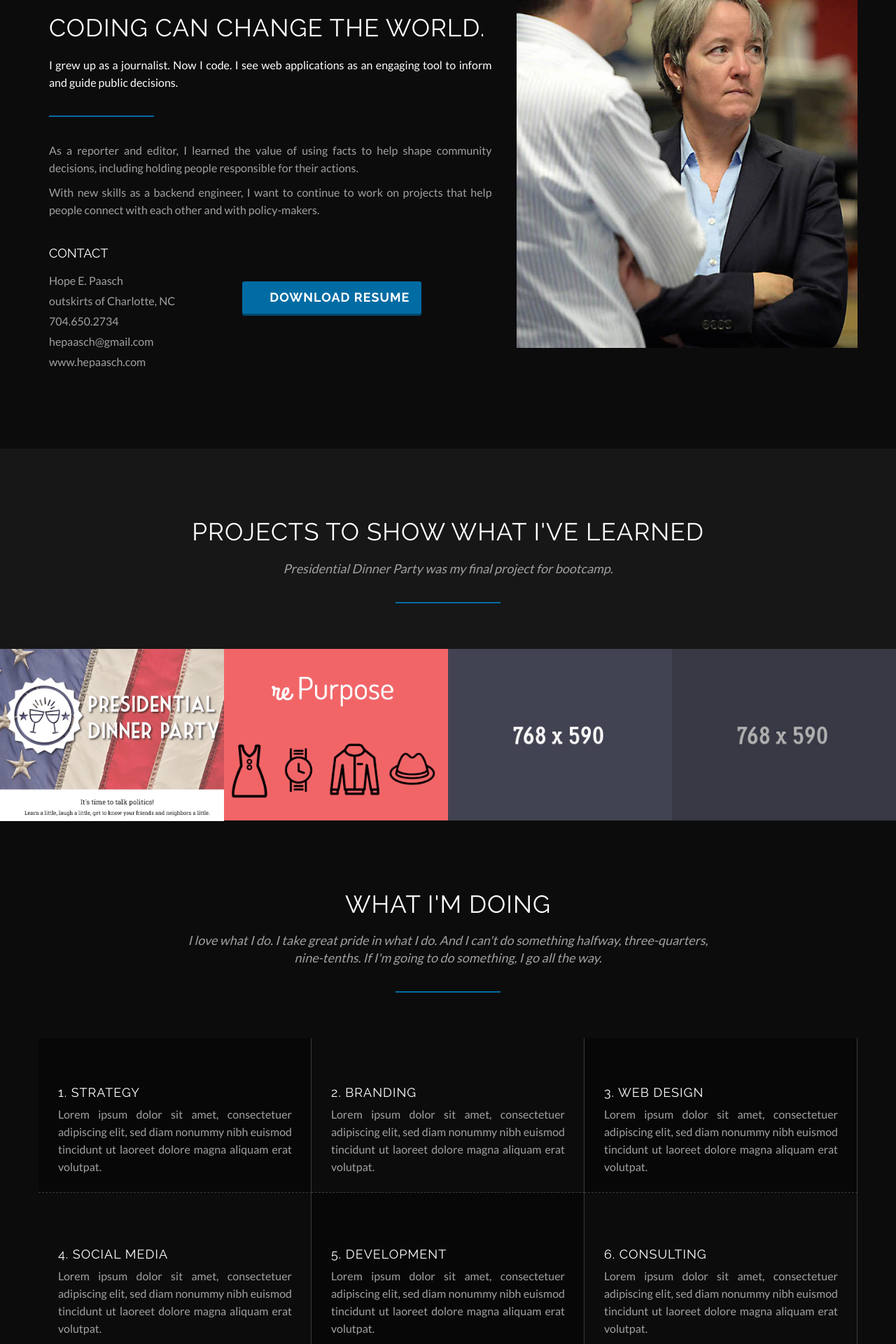
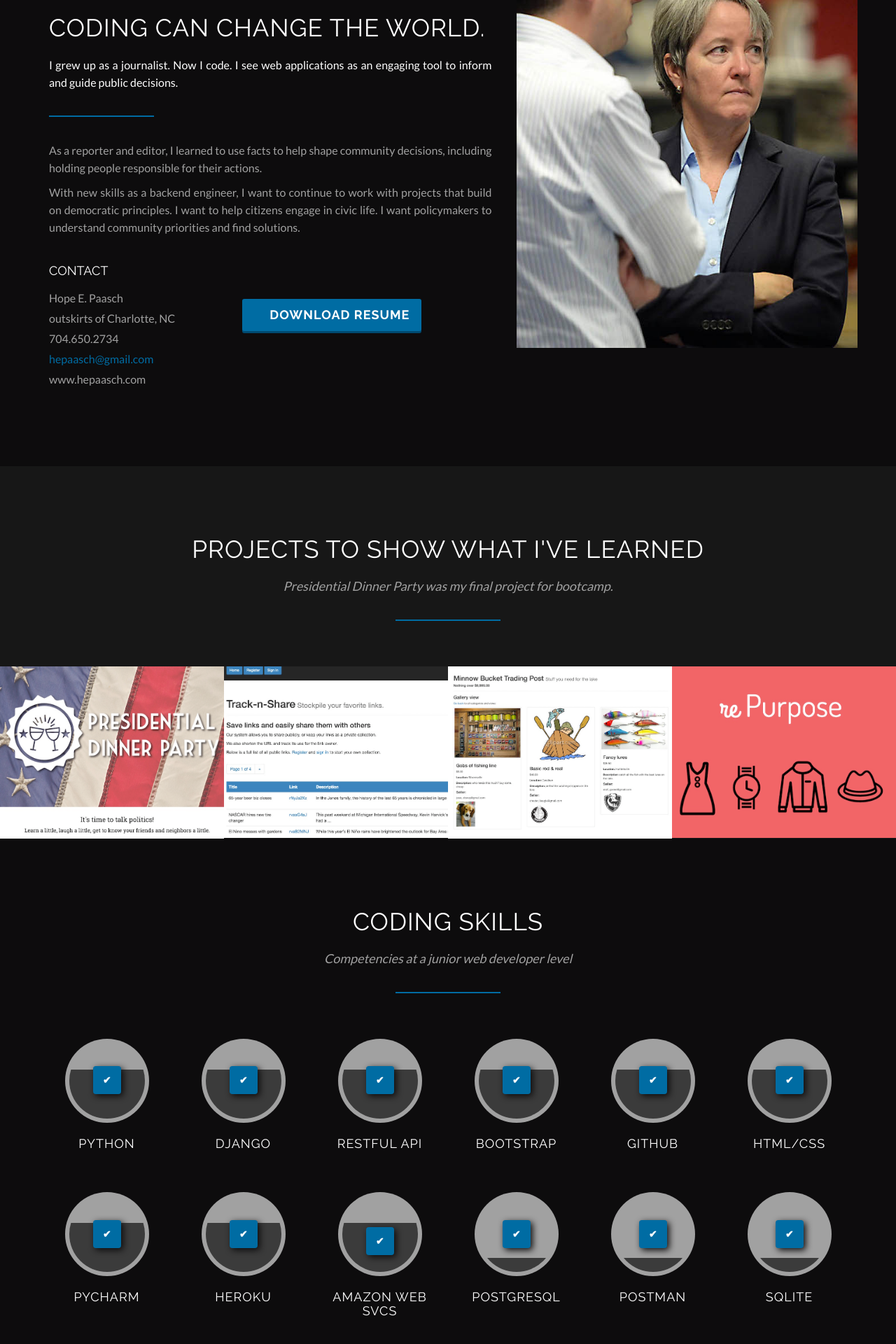
Before and after one commit to hpaasch/portfolio, a Django app: page / in a window 1280 px wide. Shown: the part 880-2800 px from the top of the page at 70% size. Run offline with Django 3.2, Linux system fonts and the light colour scheme; some libraries are stand-ins or nearby versions; some web fonts are replaced.

Commit message:
skills done. new screenshots. projects added.

```diff
--- a/templates/index.html
+++ b/templates/index.html
@@ -108,14 +108,8 @@
                     </li>
 
                     <li class="page-scroll">
-                        <a href="#services">Services</a>
-                    </li>
-
-                    <li class="page-scroll">
                         <a href="#skills">Skills</a>
                     </li>
-
-
 
                     <li class="page-scroll">
                         <a href="#resume">Resume</a>
@@ -124,7 +118,6 @@
                     <li class="page-scroll">
                         <a href="#references">References</a>
                     </li>
-
 
                     <li class="page-scroll">
                         <a href="#contact">Contact</a>
@@ -158,11 +151,11 @@
                                     <span class="divider"></span>
 
                                     <p class="text-grey">
-                                        As a reporter and editor, I learned the value of using facts to help shape community decisions, including holding people responsible for their actions.
+                                        As a reporter and editor, I learned to use facts to help shape community decisions, including holding people responsible for their actions.
                                     </p>
 
                                     <p class="text-grey">
-                                        With new skills as a backend engineer, I want to continue to work on projects that help people connect with each other and with policy-makers.
+                                        With new skills as a backend engineer, I want to continue to work with projects that build on democratic principles. I want to help citizens engage in civic life. I want policymakers to understand community priorities and find solutions.
                                     </p>
                                 </div>
                                 <!-- //.col-md-12 -->
@@ -181,7 +174,7 @@
                                         <li>Hope E. Paasch</li>
                                         <li>outskirts of Charlotte, NC</li>
                                         <li>704.650.2734</li>
-                                        <li>hepaasch@gmail.com</li>
+                                        <li><a href="mailto:hepaasch@gmail.com">hepaasch@gmail.com</a></li>
                                         <li>www.hepaasch.com</li>
                                     </ul>
                                 </div>
@@ -264,18 +257,18 @@
                         <div class="item col-sm-6 col-md-3">
                             <div class="project-wrapper">
                                 <div class="project-link">
-                                    <a href={% static "main_app/images/portfolio/project-image-2.jpg" %} class="zoom" title="rePurpose yardsales">
+                                    <a href={% static "main_app/images/portfolio/project-image-2.jpg" %} class="zoom" title="Track-n-Share">
                                         <i class="icon-Full-Screen"></i>
                                     </a>
 
-                                    <a href="http://repurpose.herokuapp.com/" target="_blank" class="external-link">
+                                    <a href="http://www.presidentialdinnerparty.com/" target="_blank" class="external-link">
                                         <i class="icon-Link"></i>
                                     </a>
                                 </div>
                                 <!-- //.project-link -->
 
                                 <div class="project-title">
-                                    <h4>rePurpose yardsales</h4>
+                                    <h4>Track-n-Share</h4>
                                 </div>
                                 <!-- //.project-title -->
 
@@ -284,22 +277,24 @@
                             <!-- //.project-wrapper -->
                         </div>
                         <!-- //.item -->
-
+                  <!--  </div>
+                    <div class="row">
+                    -->
                         <div class="item col-sm-6 col-md-3">
                             <div class="project-wrapper">
                                 <div class="project-link">
-                                    <a href={% static "main_app/images/portfolio/project-image-3.jpg" %} class="zoom" title="Coke Man and Dog">
+                                    <a href={% static "main_app/images/portfolio/project-image-3.jpg" %} class="zoom" title="Lake Norman Swapshop">
                                         <i class="icon-Full-Screen"></i>
                                     </a>
 
-                                    <a href="https://www.behance.net/gallery/25821381/Coke-Man-and-Dog" target="_blank" class="external-link">
+                                    <a href="http://www.presidentialdinnerparty.com" target="_blank" class="external-link">
                                         <i class="icon-Link"></i>
                                     </a>
                                 </div>
                                 <!-- //.project-link -->
 
                                 <div class="project-title">
-                                    <h4>Coke Man and Dog</h4>
+                                    <h4>Lake Norman Swapshop</h4>
                                 </div>
                                 <!-- //.project-title -->
 
@@ -312,18 +307,18 @@
                         <div class="item col-sm-6 col-md-3">
                             <div class="project-wrapper">
                                 <div class="project-link">
-                                    <a href={% static "main_app/images/portfolio/project-image-4.jpg"%} class="zoom" title="Speed Projects">
+                                    <a href={% static "main_app/images/portfolio/project-image-4.jpg"%} class="zoom" title="rePurpose yardsales">
                                         <i class="icon-Full-Screen"></i>
                                     </a>
 
-                                    <a href="https://www.behance.net/gallery/20195929/Speed-Projects" target="_blank" class="external-link">
+                                    <a href="http://repurpose.herokuapp.com/" target="_blank" class="external-link">
                                         <i class="icon-Link"></i>
                                     </a>
                                 </div>
                                 <!-- //.project-link -->
 
                                 <div class="project-title">
-                                    <h4>Speed Projects</h4>
+                                    <h4>rePurpose yardsales <br> (Backend only)</h4>
                                 </div>
                                 <!-- //.project-title -->
 
@@ -348,122 +343,6 @@
     <!-- //PORTFOLIO SECTION END -->
 
 
-    <!-- SERVICES SECTION START -->
-    <section id="services" class="section">
-        <div class="container section-wrapper">
-            <div class="section-content">
-                <div class="row">
-                    <div class="col-md-8 col-md-offset-2 text-center">
-                        <h2 class="section-title">What I'm Doing</h2>
-
-                        <p class="section-subtitle">
-                            I love what I do. I take great pride in what I do. And I can't do something halfway, three-quarters, nine-tenths. If I'm going to do something, I go all the way.
-                        </p>
-
-                        <span class="divider center"></span>
-                    </div>
-                    <!-- //.col-md-8 -->
-                </div>
-                <!-- //.row -->
-
-                <!-- SERVICES START -->
-                <div class="services">
-                    <div class="row">
-                        <div class="col-sm-4 item top dark-bg match-height">
-                            <div class="inner-content">
-                                <i class="icon-Chess colored-text"></i>
-
-                                <h4>1. Strategy</h4>
-
-                                <p class="text-grey">
-                                    Lorem ipsum dolor sit amet, consectetuer adipiscing elit, sed diam nonummy nibh euismod tincidunt ut laoreet dolore magna aliquam erat volutpat.
-                                </p>
-                            </div>
-                            <!-- //.inner-content -->
-                        </div>
-                        <!-- //.item -->
-
-                        <div class="col-sm-4 item top match-height">
-                            <div class="inner-content">
-                                <i class="icon-Leafs-2 colored-text"></i>
-
-                                <h4>2. Branding</h4>
-
-                                <p class="text-grey">
-                                    Lorem ipsum dolor sit amet, consectetuer adipiscing elit, sed diam nonummy nibh euismod tincidunt ut laoreet dolore magna aliquam erat volutpat.
-                                </p>
-                            </div>
-                            <!-- //.inner-content -->
-                        </div>
-                        <!-- //.item -->
-
-                        <div class="col-sm-4 item top dark-bg match-height">
-                            <div class="inner-content">
-                                <i class=" icon-Transform-2 colored-text"></i>
-
-                                <h4>3. Web Design</h4>
-
-                                <p class="text-grey">
-                                    Lorem ipsum dolor sit amet, consectetuer adipiscing elit, sed diam nonummy nibh euismod tincidunt ut laoreet dolore magna aliquam erat volutpat.
-                                </p>
-                            </div>
-                            <!-- //.inner-content -->
-                        </div>
-                        <!-- //.item -->
-
-                        <div class="col-sm-4 item match-height">
-                            <div class="inner-content">
-                                <i class="icon-Speach-Bubble3 colored-text"></i>
-
-                                <h4>4. Social Media</h4>
-
-                                <p class="text-grey">
-                                    Lorem ipsum dolor sit amet, consectetuer adipiscing elit, sed diam nonummy nibh euismod tincidunt ut laoreet dolore magna aliquam erat volutpat.
-                                </p>
-                            </div>
-                            <!-- //.inner-content -->
-                        </div>
-                        <!-- //.item -->
-
-                        <div class="col-sm-4 item dark-bg match-height">
-                            <div class="inner-content">
-                                <i class="icon-Monitor-Tablet colored-text"></i>
-
-                                <h4>5. Development</h4>
-
-                                <p class="text-grey">
-                                    Lorem ipsum dolor sit amet, consectetuer adipiscing elit, sed diam nonummy nibh euismod tincidunt ut laoreet dolore magna aliquam erat volutpat.
-                                </p>
-                            </div>
-                            <!-- //.inner-content -->
-                        </div>
-                        <!-- //.item -->
-
-                        <div class="col-sm-4 item match-height">
-                            <div class="inner-content">
-                                <i class="icon-Consulting colored-text"></i>
-
-                                <h4>6. Consulting</h4>
-
-                                <p class="text-grey">
-                                    Lorem ipsum dolor sit amet, consectetuer adipiscing elit, sed diam nonummy nibh euismod tincidunt ut laoreet dolore magna aliquam erat volutpat.
-                                </p>
-                            </div>
-                            <!-- //.inner-content -->
-                        </div>
-                        <!-- //.item -->
-                    </div>
-                    <!-- //.row -->
-                </div>
-                <!-- //SERVICES END -->
-            </div>
-            <!-- //.section-content -->
-        </div>
-        <!-- //.container -->
-    </section>
-    <!-- //SERVICES SECTION END -->
-
-
 
     <!-- SKILLS SECTION START -->
     <section id="skills" class="section">
@@ -471,7 +350,7 @@
             <div class="section-content">
                 <div class="row">
                     <div class="col-md-8 col-md-offset-2 text-center">
-                        <h2 class="section-title">Skills</h2>
+                        <h2 class="section-title">Coding skills</h2>
 
                         <p class="section-subtitle">Competencies at a junior web developer level</p>
 
@@ -568,7 +447,99 @@
 
                               <span class="percent">&#10004;</span>
 
-                                <h4 class="text-center">Heroku/AWS</h4>
+                              <h4 class="text-center">HTML/CSS</h4>
+                          </div>
+                          <!-- //.item -->
+                      </div>
+                      <!-- //.col-md-2 -->
+                  </div>
+                  <!-- //.row -->
+                  <div class="row">
+                        <div class="col-sm-4 col-md-2">
+                            <div class="item">
+                                <div class="circle">
+                                    <span class="item-progress" data-percent="65"></span>
+                                </div>
+                                <!-- //.circle -->
+
+                                <span class="percent">&#10004;</span>
+
+                                <h4 class="text-center">PyCharm</h4>
+                            </div>
+                            <!-- //.item -->
+                        </div>
+                        <!-- //.col-md-2 -->
+
+                        <div class="col-sm-4 col-md-2">
+                            <div class="item">
+                                <div class="circle">
+                                  <span class="item-progress" data-percent="65"></span>
+                                </div>
+                                <!-- //.circle -->
+
+                                <span class="percent">&#10004;</span>
+
+                                <h4 class="text-center">Heroku</h4>
+                            </div>
+                            <!-- //.item -->
+                        </div>
+                        <!-- //.col-md-2 -->
+
+                        <div class="col-sm-4 col-md-2">
+                            <div class="item">
+                                <div class="circle">
+                                  <span class="item-progress" data-percent="65"></span>
+                                </div>
+                                <!-- //.circle -->
+
+                                <span class="percent">&#10004;</span>
+
+                                <h4 class="text-center">Amazon Web Svcs</h4>
+                            </div>
+                            <!-- //.item -->
+                        </div>
+                        <!-- //.col-md-2 -->
+
+                        <div class="col-sm-4 col-md-2">
+                            <div class="item">
+                                <div class="circle">
+                                  <span class="item-progress" data-percent="65"></span>
+                                </div>
+                                <!-- //.circle -->
+
+                                <span class="percent">&#10004;</span>
+
+                                <h4 class="text-center">PostgreSQL</h4>
+                            </div>
+                            <!-- //.item -->
+                        </div>
+                        <!-- //.col-md-2 -->
+
+                        <div class="col-sm-4 col-md-2">
+                            <div class="item">
+                                <div class="circle">
+                                  <span class="item-progress" data-percent="65"></span>
+                                </div>
+                                <!-- //.circle -->
+
+                                <span class="percent">&#10004;</span>
+
+                                <h4 class="text-center">Postman</h4>
+                            </div>
+                            <!-- //.item -->
+                        </div>
+                        <!-- //.col-md-2 -->
+
+                        <div class="col-sm-4 col-md-2">
+                            <div class="item last">
+                                <div class="circle">
+                                  <span class="item-progress" data-percent="65"></span>
+                                </div>
+                                <!-- //.circle -->
+
+                                <span class="percent">&#10004;</span>
+
+                                <h4 class="text-center">SQLite</h4>
                             </div>
                             <!-- //.item -->
                         </div>
@@ -911,7 +882,7 @@
                                             <p class="source">
                                                 Neil Mara
                                                 <br>
-                                                <span>McClatchy News Systems director</span>
+                                                <span>McClatchy News Systems manager</span>
                                             </p>
                                         </div>
                                         <!-- //.content -->
```
Also changed, not shown: main_app/static/main_app/images/portfolio/old_project-image-4.jpg (added), main_app/static/main_app/images/portfolio/project-image-2.jpg, main_app/static/main_app/images/portfolio/project-image-3.jpg, main_app/static/main_app/images/portfolio/project-image-4.jpg, main_app/static/main_app/images/portfolio/used_project-image-3.jpg (added). Lines whose indentation alone changed are shown as unchanged.
